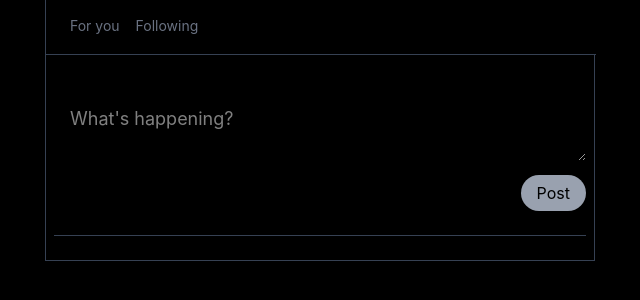
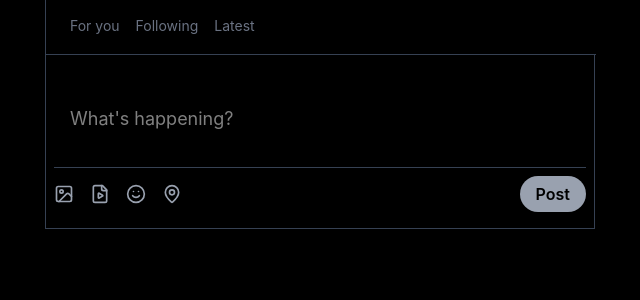
Before and after one commit to itcentralng/X-CloneFrontend, a React (Vite) app in the folder X-Clone/: page /home in a window 1280 px wide. Shown: the top 300 px of the page, without its empty margins (145-785 px from the left). Built offline with nearby package versions, Linux system fonts and the light colour scheme.

Commit message:
Update composer styling and fix layout issues

```diff
--- a/X-Clone/src/components/Home.jsx
+++ b/X-Clone/src/components/Home.jsx
@@ -1,48 +1,39 @@
 import { useState } from "react";
 import Axios from "axios";
+import { Image, FileVideo, Smile, MapPin } from "lucide-react";// ✅ Lucide icons
 
+function Home({ size = 20, thickness = 2, maxChars = 280 }) {
+  const [content, setContent] = useState("");
+  const [data, setData] = useState(null);
+  const [error, setError] = useState(null);
 
-function Home({size= 20, thickness= 2, maxChars= 280}) {
-  const [content, setContent] = useState('')
-  const [data, setData] = useState(null)
-  const [error, setError] = useState(null)
-
-
-  const charsUsed = content.length
+  const charsUsed = content.length;
   const remaining = maxChars - charsUsed;
 
+  const radius = (size - thickness) / 2;
+  const circumference = 2 * Math.PI * radius;
+  const progress = Math.min(charsUsed / maxChars, 1);
+  const offset = circumference - progress * circumference;
 
-  const radius = (size - thickness) / 2
-  const circumference = 2 * Math.PI * radius;
-  const progress = Math.min(charsUsed/ maxChars, 1)
-  const offset = circumference - progress * circumference
+  let color = "#3b82f6"; // blue
+  if (remaining <= 20) color = "#facc15";
+  if (remaining < 0) color = "#ef4444";
 
-  let color = '#3b82f6' // blue
-  if (remaining <= 20) {
-    color = '#facc15'
-  }
-  if (remaining < 0) {
-    color = '#ef4444'
-  }
-
-  const handleChange = (event) => {
-    setContent(event.target.value)
-  }
+  const handleChange = (event) => setContent(event.target.value);
 
   const handleSubmit = async (event) => {
     event.preventDefault();
-
-
     try {
-          const response = await Axios.post('https://x-clonebackend-tyqz.onrender.com/tweet/create', {content})
-          setData(response.data)
-          setContent('')
-
-        } catch(error) {
-          setError(error.message || "an error occur while posting")
+      const response = await Axios.post(
+        "https://x-clonebackend-tyqz.onrender.com/tweet/create",
+        { content }
+      );
+      setData(response.data);
+      setContent("");
+    } catch (error) {
+      setError(error.message || "An error occurred while posting");
     }
-
-  }
+  };
 
   return (
     <div className="w-full h-screen bg-black text-white flex justify-center">
@@ -50,26 +41,50 @@ function Home({size= 20, thickness= 2, maxChars= 280}) {
         <div className="w-full max-w-[550px] mx-auto bg-black border border-gray-700 !pt-4">
 
           {/* Header */}
-      <div className="bg-black fixed top-0 z-50 w-full max-w-[550px] h-[55px] border-b-* border-b border-gray-700">
-      <div className="">
+          <div className="bg-black fixed top-0 z-50 w-full max-w-[550px] h-[55px] border-b border-gray-700">
             <div className="flex gap-4 text-gray-500 text-sm !py-4 !px-6">
-          <p className="hover:text-white hover:cursor-pointer hover:font-bold">For you </p>
-          <p className="hover:text-white hover:cursor-pointer hover:font-bold">Following</p>
-        </div>
+              <p className="hover:text-blue-400 hover:cursor-pointer hover:font-bold">
+             For you
+         </p>
+        <p className="hover:text-blue-400 hover:cursor-pointer hover:font-bold">
+             Following
+          </p>
+             <p className="hover:text-blue-400 hover:cursor-pointer hover:font-bold">
+             Latest
+           </p>
+
             </div>
           </div>
 
+          {/* Composer */}
           <div className="!mt-[80px] !p-2">
             <form onSubmit={handleSubmit}>
-          <textarea name ="content"
-           onChange={handleChange} value={content}
-           placeholder="What's happening?" className="!px-4 text-lg  w-full focus:outline-none">
-          </textarea>
-        {/* show ring only when user type */}
+              <textarea
+                name="content"
+                onChange={handleChange}
+                value={content}
+                placeholder="What's happening?"
+                className="!px-4 text-lg w-full bg-black text-white focus:outline-none resize-none"
+              ></textarea>
 
+              {/* Icon + Post row */}
+              <div className="flex justify-between items-center mt-3 border-t border-gray-700 pt-3">
+                {/* Icon Row */}
+                <div className="flex items-center gap-4 text-gray-400">
+                  {[Image, FileVideo, Smile, MapPin].map((Icon, index) => (
+                    <button
+                      key={index}
+                      type="button"
+                      className="hover:text-blue-400 transition-colors duration-200 hover:scale-110"
+                      onClick={() => console.log(`${Icon.name} clicked`)}
+                    >
+                      <Icon size={20} />
+                    </button>
+                  ))}
+                </div>
 
-        <div className="flex justify-end gap-4">
-            <div className="flex justify-end !mt-4 ">
+                {/* Progress + Post */}
+                <div className="flex items-center gap-4">
                   {charsUsed > 0 && (
                     <svg width={size} height={size}>
                       {/* gray background ring */}
@@ -82,8 +97,7 @@ function Home({size= 20, thickness= 2, maxChars= 280}) {
                         strokeWidth={thickness}
                       />
 
-        {/* blue/yellow/red progress ring */}
-
+                      {/* colored progress ring */}
                       <circle
                         cx={size / 2}
                         cy={size / 2}
@@ -96,14 +110,13 @@ function Home({size= 20, thickness= 2, maxChars= 280}) {
                         strokeLinecap="round"
                         transform={`rotate(-90 ${size / 2} ${size / 2})`}
                         style={{
-            transition: "stroke 0.1s ease, stroke-dashoffset 0.1s ease",
+                          transition:
+                            "stroke 0.1s ease, stroke-dashoffset 0.1s ease",
                         }}
                       />
 
-
-        {/* Remaining number in center */}
-        {/* add the logic so that text become visible from when is <=20 */}
-        {remaining  <= 20 && (
+                      {/* Remaining number */}
+                      {remaining <= 20 && (
                         <text
                           x="50%"
                           y="50%"
@@ -116,38 +129,31 @@ function Home({size= 20, thickness= 2, maxChars= 280}) {
                           {remaining}
                         </text>
                       )}
-
                     </svg>
                   )}
-          </div>
-         <div className="flex justify-end">
 
-
-          <button disabled={!content.trim()} className={`!my-2 !px-4 !py-1.5 rounded-full
-    ${content.trim()
-      ? 'bg-white text-black'
-      : 'bg-gray-400 text-black'}`}>Post</button>
+                  <button
+                    disabled={!content.trim()}
+                    className={`!my-2 !px-4 !py-1.5 rounded-full font-semibold transition-all duration-200 ${
+                      content.trim()
+                        ? "bg-white text-black hover:bg-blue-500 hover:text-white"
+                        : "bg-gray-400 text-black cursor-not-allowed"
+                    }`}
+                  >
+                    Post
+                  </button>
                 </div>
               </div>
             </form>
-        {error && <p className="text-red-700">{error}</p>}
-        {data && (
-          <div>Tweet posted successfully</div>
-        )}
-        <div className="border-b-* border-b border-gray-700 !my-4">
 
-        </div>
-
-      </div>
-
-
-
-
-
+            {/* Error / Success */}
+            {error && <p className="text-red-600 mt-2">{error}</p>}
+            {data && <p className="text-green-500 mt-2">Tweet posted successfully!</p>}
           </div>
         </div>
       </div>
-  )
+    </div>
+  );
 }
 
-export default Home
+export default Home;
```
Also changed, not shown: 1 other file (tests, documents, lock files or other folders). Lines whose indentation alone changed are shown as unchanged.
